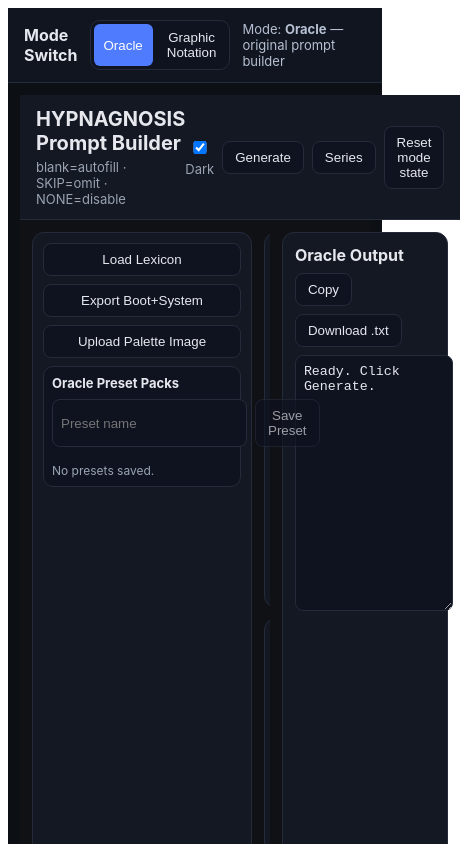
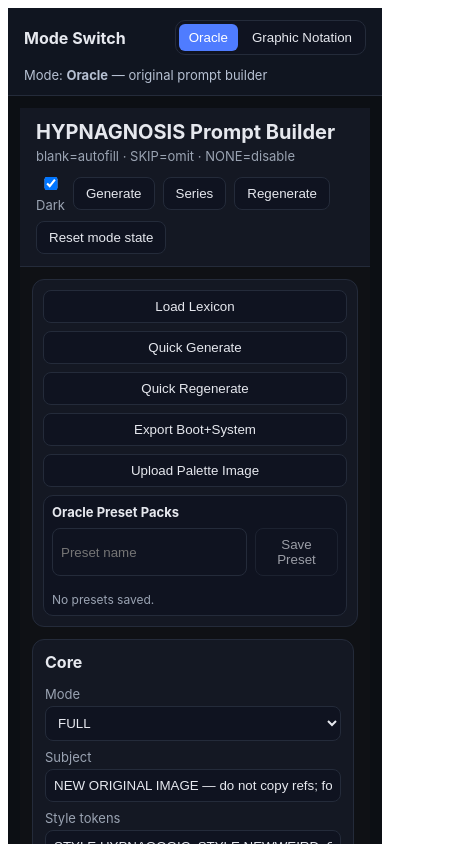
Before and after one commit to hgw3lls/oracle, a React (Vite) app: page / in a window 390 px wide. Shown: the top 844 px of the page, 460 px wide, since content can reach past the window. Built offline with nearby package versions, Linux system fonts and the light colour scheme.

Commit message:
Improve oracle prompt generation UX and image prompt output

```diff
--- a/src/app/App.tsx
+++ b/src/app/App.tsx
@@ -126,11 +126,13 @@ function OracleApp() {
   const [form, setForm] = useState<FormState>(() => loadStoredOracleForm());
   const [series, setSeries] = useState<GeneratedState[]>([]);
   const [output, setOutput] = useState('Ready. Click Generate.');
+  const [imagePromptOutput, setImagePromptOutput] = useState('Ready. Generate to build an image-specific prompt.');
   const [status, setStatus] = useState('Ready.');
   const [dark, setDark] = useState(true);
   const [lexicon, setLexicon] = useState<Record<string, unknown>>({});
   const [selectedStyleTemplate, setSelectedStyleTemplate] = useState(ORACLE_STYLE_TEMPLATES[0].label);
   const [isExtractingPalette, setIsExtractingPalette] = useState(false);
+  const [lastRunMode, setLastRunMode] = useState<'single' | 'series'>('single');
   const fileInputRef = useRef<HTMLInputElement>(null);
   const paletteImageInputRef = useRef<HTMLInputElement>(null);
 
@@ -147,6 +149,8 @@ function OracleApp() {
     try {
       const next = generateSeries(form, lexicon);
       setSeries(next);
+      const firstImagePrompt = next[0]?.prompt ?? '';
+
       if (asSeries) {
         setOutput(next.map((s) => `=== STATE ${s.index} ===\n${s.prompt}`).join('\n\n'));
         setStatus(`Generated ${next.length} states.`);
@@ -154,9 +158,21 @@ function OracleApp() {
         setOutput(next[0]?.prompt ?? '');
         setStatus('Generated 1 prompt.');
       }
+
+      const imagePromptStates = generateSeries({ ...form, exportMode: 'IMAGE' }, lexicon);
+      setImagePromptOutput(
+        asSeries
+          ? imagePromptStates.map((state) => `=== IMAGE STATE ${state.index} ===\n${state.prompt}`).join('\n\n')
+          : (imagePromptStates[0]?.prompt ?? firstImagePrompt),
+      );
+      setLastRunMode(asSeries ? 'series' : 'single');
     } catch (error) {
       setStatus(error instanceof Error ? error.message : 'Generation failed');
     }
+  };
+
+  const regenerate = () => {
+    runGenerate(lastRunMode === 'series');
   };
 
   const saveText = (name: string, text: string) => {
@@ -209,9 +225,11 @@ function OracleApp() {
     setForm(defaultFormState());
     setSeries([]);
     setOutput('Ready. Click Generate.');
+    setImagePromptOutput('Ready. Generate to build an image-specific prompt.');
     setStatus('Oracle mode reset to defaults.');
     setLexicon({});
     setSelectedStyleTemplate(ORACLE_STYLE_TEMPLATES[0].label);
+    setLastRunMode('single');
   };
 
   const handlePaletteImageUpload = async (e: ChangeEvent<HTMLInputElement>) => {
@@ -242,6 +260,7 @@ function OracleApp() {
           <label><input type="checkbox" checked={dark} onChange={(e) => setDark(e.target.checked)} /> Dark</label>
           <button onClick={() => runGenerate(false)}>Generate</button>
           <button onClick={() => runGenerate(true)}>Series</button>
+          <button onClick={regenerate}>Regenerate</button>
           <button type="button" onClick={resetOracleModeState}>Reset mode state</button>
         </div>
       </header>
@@ -249,6 +268,8 @@ function OracleApp() {
         <aside className="sidebar">
           <button onClick={() => fileInputRef.current?.click()}>Load Lexicon</button>
           <input ref={fileInputRef} type="file" hidden accept="application/json" onChange={loadLexicon} />
+          <button type="button" onClick={() => runGenerate(false)}>Quick Generate</button>
+          <button type="button" onClick={regenerate}>Quick Regenerate</button>
           <button onClick={() => saveText('boot_system_prompts.txt', `${BOOTLOADER_TEXT}\n\n${SYSTEM_FILE_TEXT}\n\n${output}`)}>Export Boot+System</button>
           <button onClick={() => paletteImageInputRef.current?.click()} disabled={isExtractingPalette}>{isExtractingPalette ? 'Extracting palette…' : 'Upload Palette Image'}</button>
           <input ref={paletteImageInputRef} type="file" hidden accept="image/*" onChange={handlePaletteImageUpload} />
@@ -324,6 +345,7 @@ function OracleApp() {
 
         <section className="output">
           <OutputPanel title="Oracle Output" textOutput={output} />
+          <OutputPanel title="Image Generation Prompt" textOutput={imagePromptOutput} />
         </section>
       </main>
       <footer className="status">{status}</footer>
--- a/src/app/app.css
+++ b/src/app/app.css
@@ -18,7 +18,7 @@
 .actions { display:flex; gap:8px; align-items:center; }
 button { background:var(--entry); color:var(--text); border:1px solid var(--border); padding:8px 12px; border-radius:8px; cursor:pointer; }
 button:disabled { opacity:0.65; cursor:progress; }
-.body { display:grid; grid-template-columns: 220px 1fr 40%; gap:12px; padding:12px; overflow:hidden; }
+.body { display:grid; grid-template-columns: 240px 1fr 42%; gap:12px; padding:12px; overflow:hidden; }
 .sidebar,.output,.card { background:var(--panel); border:1px solid var(--border); border-radius:12px; }
 .sidebar { padding:10px; display:flex; flex-direction:column; gap:8px; }
 .content { overflow:auto; padding-right:4px; }
@@ -32,7 +32,7 @@ textarea { min-height:90px; }
 .checks { display:grid; grid-template-columns:repeat(2,minmax(0,1fr)); gap:6px; }
 .palette-preview { display:flex; gap:6px; flex-wrap:wrap; }
 .palette-preview span { width:24px; height:24px; border-radius:6px; border:1px solid var(--border); display:inline-block; }
-.output { padding:12px; display:grid; grid-template-rows:auto 1fr; }
+.output { padding:12px; display:grid; grid-template-rows: repeat(2, minmax(0, 1fr)); gap:10px; overflow:auto; }
 .output textarea { height:100%; min-height:300px; }
 .status { background:var(--panel); padding:8px 12px; color:var(--muted); border-top:1px solid var(--border); }
 
@@ -41,6 +41,19 @@ textarea { min-height:90px; }
 .output-panel-header h3 { margin:0; font-size:16px; }
 .output-panel-actions { display:flex; gap:8px; flex-wrap:wrap; }
 .output-panel textarea { width:100%; min-height:220px; }
+
+@media (max-width: 1200px) {
+  .body { grid-template-columns: 220px 1fr; }
+  .output { grid-column: 1 / -1; grid-template-rows: repeat(2, minmax(220px, 1fr)); }
+}
+
+@media (max-width: 800px) {
+  .mode-shell-header { flex-wrap: wrap; }
+  .appbar { flex-direction: column; gap: 10px; }
+  .body { grid-template-columns: 1fr; }
+  .checks { grid-template-columns: 1fr; }
+  .actions { flex-wrap: wrap; }
+}
 
 .graphic-notation-app { background:#111725; border:1px solid #2c3445; border-radius:12px; padding:12px; color:#e6e8ee; }
 .graphic-notation-header h2 { margin:0 0 6px; }
```
